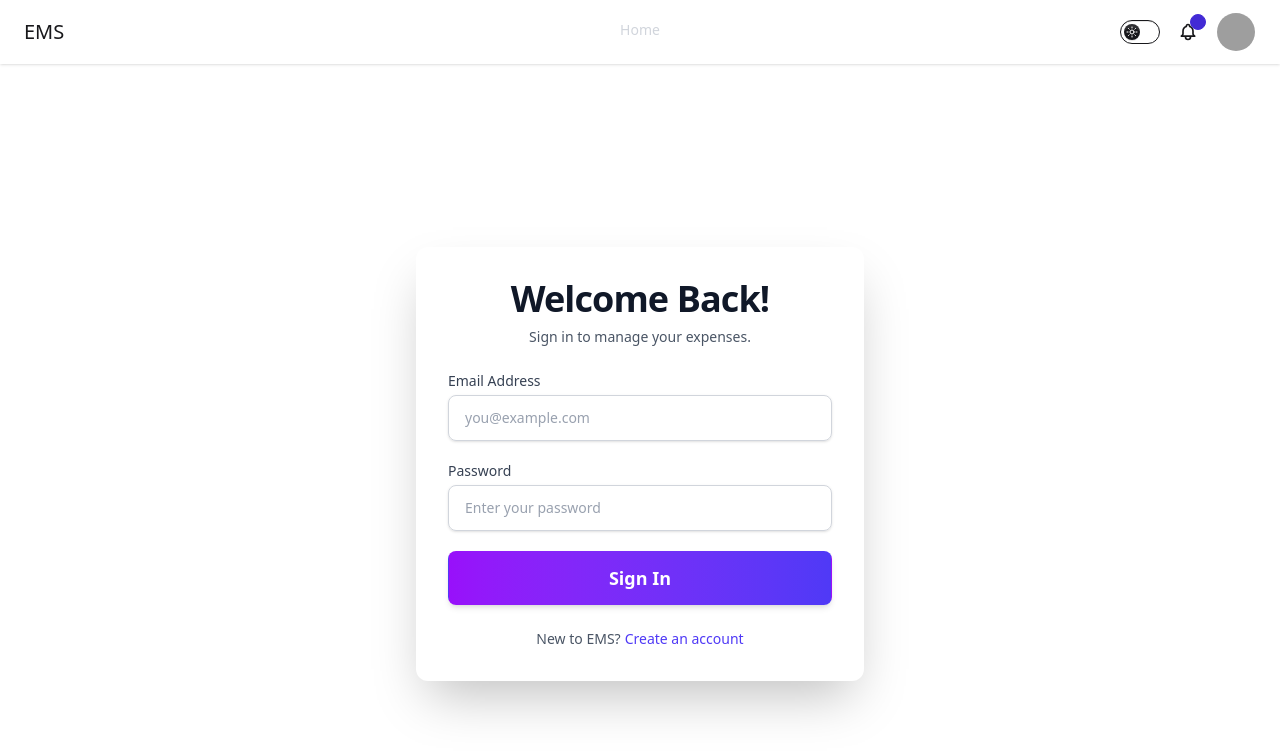
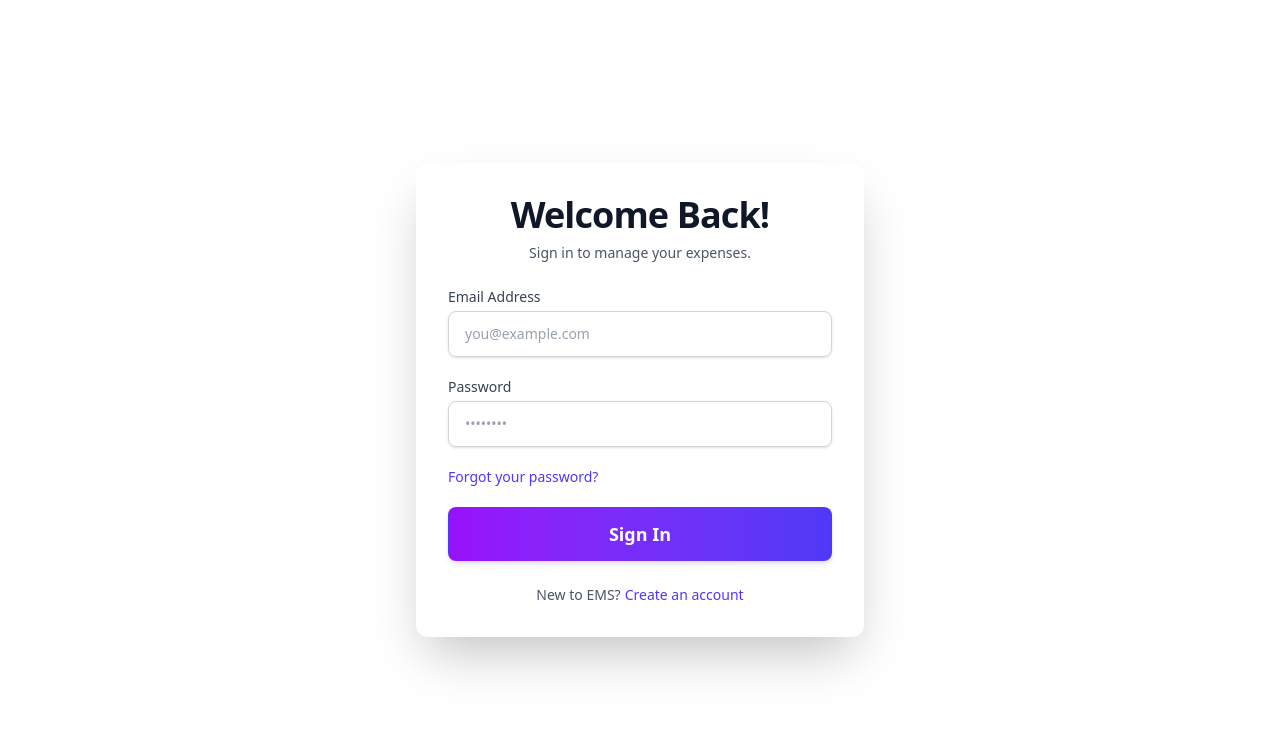
Before and after one commit to StriK3r007/smit-react-project, a React (Vite) app: page /sign-in in a window 1280 px wide. Shown: the top 754 px of the page. Built offline with nearby package versions, Linux system fonts and the light colour scheme; grey boxes are pictures that could not be loaded.

Commit message:
Add "Forgot your password?" link and InputButton to Signin.jsx

```diff
--- a/src/App.jsx
+++ b/src/App.jsx
@@ -8,7 +8,7 @@ export default function App() {
   return (
     <>
       <BrowserRouter>
-        <Header/>
+        {/* <Header/> */}
         <Routes>
           <Route
             path="/"
--- a/src/components/InputButton.jsx
+++ b/src/components/InputButton.jsx
@@ -1,12 +1,12 @@
 export default function InputButton({
     className = '',
-    // type = 'button',
-    ...rest
+    type = 'button',
 }) {
     return (
         <div>
-            <button {...rest}
-                className={`w-full flex justify-center py-3 px-4 border border-transparent rounded-lg shadow-md text-lg font-semibold text-white bg-gradient-to-r from-purple-600 to-indigo-600 hover:from-purple-700 hover:to-indigo-700 focus:outline-none focus:ring-2 focus:ring-offset-2 focus:ring-indigo-500 transition duration-300 transform hover:scale-[1.01] cursor-pointer ${className}
+            <button
+                type={type}
+                className={`py-3 px-4 border border-transparent rounded-lg shadow-md text-lg font-semibold text-white transition duration-300 transform hover:scale-[1.01] cursor-pointer ${className}
                 `}>
                 Sign In
             </button>
--- a/src/screens/SignIn.jsx
+++ b/src/screens/SignIn.jsx
@@ -35,13 +35,20 @@ export default function SignIn() {
                         type='password'
                         required
                         autocomplete='current-password'
-                        placeholder='Enter your password'
+                        placeholder='••••••••'
                         className=''
                         label='Password'
                     />
+
+                    <div className="flex items-center justify-between">
+                        <div className="text-sm">
+                            <Link to="/sign-up" className="font-medium text-indigo-600 hover:text-indigo-500">Forgot your password?</Link>
+                        </div>
+                    </div>
+
                     <InputButton
                         type='submit'
-                        className=''
+                        className='w-full flex justify-center bg-gradient-to-r from-purple-600 to-indigo-600 hover:from-purple-700 hover:to-indigo-700 focus:outline-none focus:ring-2 focus:ring-offset-2 focus:ring-indigo-500'
                     />
                 </form>
 
```
